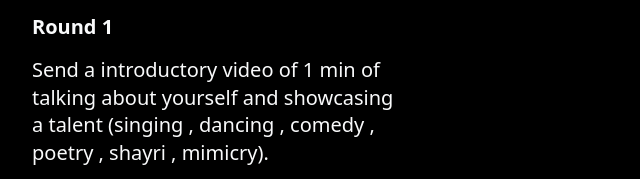
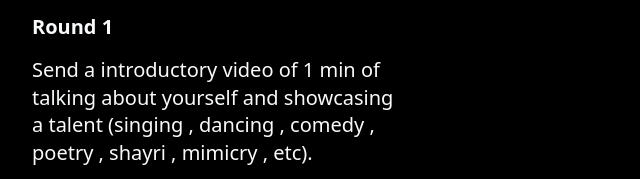
Before and after one commit to interface2k23/CS, a website: page public/interface.html in a window 1280 px wide. Shown: the part 390-569 px from the top of the page, 0-640 px from the left. Drawn offline with Linux system fonts and the light colour scheme.

Commit message:
Update interface.html

```diff
--- a/public/interface.html
+++ b/public/interface.html
@@ -94,7 +94,7 @@
             <p class="text-xl leading-snug text-gray-50 text-opacity-100 mt-4">
               Send a introductory video of 1 min of talking about yourself and
               showcasing a talent (singing , dancing , comedy , poetry , shayri
-              , mimicry).
+              , mimicry , etc).
             </p>
             <p class="text-xl leading-snug text-gray-50 text-opacity-100 mt-4">
               Send it on Whatsapp : Vinita Gulia
```
